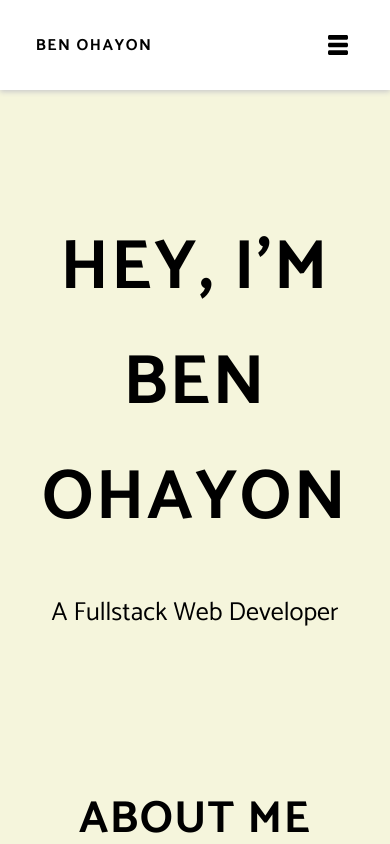
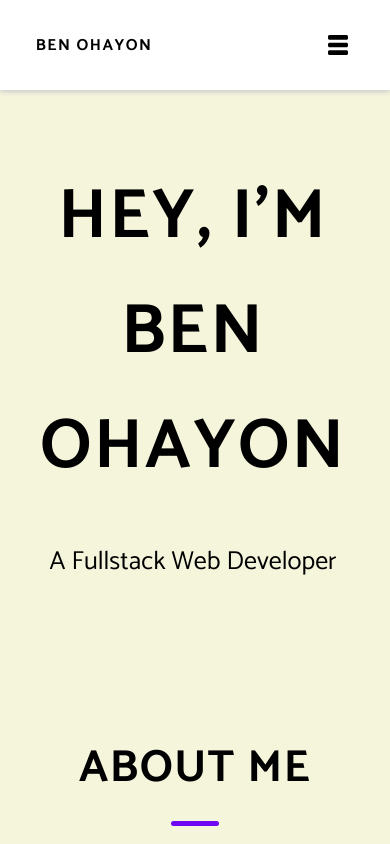
Before and after one commit to BenOhayon/my_portfolio_app, a React (Vite) app: page / in a window 390 px wide. Shown: the top 844 px of the page. Built offline with nearby package versions, Linux system fonts and the light colour scheme.

Commit message:
resume file download bug fix

```diff
--- a/src/components/Footer/Footer.scss
+++ b/src/components/Footer/Footer.scss
@@ -66,3 +66,9 @@
 .footer-title {
   text-transform: uppercase;
 }
+
+@media screen and (max-width: 1085px) {
+  .social-link {
+    transition: none;
+  }
+}
--- a/src/components/Hero/Hero.scss
+++ b/src/components/Hero/Hero.scss
@@ -1,6 +1,6 @@
 
 .hero-container {
-  padding: calc(var(--navbar-height) + 13%) 4% calc(var(--navbar-height) + 20%) 4%;
+  padding: calc(var(--navbar-height) + 10%) 4% calc(var(--navbar-height) + 20%) 4%;
 
   .hero-title {
     font-size: 90px;
@@ -16,7 +16,11 @@
 }
 
 @media screen and (max-width: 1085px) {
-  .hero-container .hero-title {
-    font-size: 70px;
+  .hero-container {
+    padding: calc(var(--navbar-height)) 4% calc(var(--navbar-height) + 20%) 3%;
+
+    .hero-title {
+      font-size: 70px;
+    }
   }
 }
--- a/src/components/NavBar/NavBar.jsx
+++ b/src/components/NavBar/NavBar.jsx
@@ -1,6 +1,7 @@
 import React, { useRef } from 'react'
 import { Link as ScrollLink } from 'react-scroll'
 import menuIcon from '../../../assets/menu-icon.svg'
+import resumeFile from '../../../documents/resume.pdf'
 
 import './NavBar.scss'
 
@@ -25,7 +26,7 @@ export default function NavBar({ scrollToPageTop }) {
         <li><ScrollLink to='about' className='nav-about-button nav-button' spy={true} offset={-110} smooth={true} duration={LINK_SLIDING_ANIMATION_DURATION}>About</ScrollLink></li>
         <li><ScrollLink to='projects' className='nav-about-button nav-button' spy={true} offset={-110} smooth={true} duration={LINK_SLIDING_ANIMATION_DURATION}>Projects</ScrollLink></li>
         <li><ScrollLink to='contact' className='nav-contact-button nav-button' spy={true} offset={-110} smooth={true} duration={LINK_SLIDING_ANIMATION_DURATION}>Contact</ScrollLink></li>
-        <li><a href='../../../documents/resume.pdf' target='_blank' className='nav-resume-button' download>Resume</a></li>
+        <li><a href={resumeFile} target='_blank' className='nav-resume-button' download='ben_ohayon_resume'>Resume</a></li>
       </ul>
       <div className='mobile-navbar-menu-button hidden' onClick={toggleNavBarMenu}><img src={menuIcon} alt='mobile navbar menu' /></div>
       <ul ref={mobileMenuRef} className="mobile-navbar-menu hidden">
--- a/src/components/NavBar/NavBar.scss
+++ b/src/components/NavBar/NavBar.scss
@@ -85,7 +85,7 @@ li {
   list-style: none;
 }
 
-@media screen and (max-width: 685px) {
+@media screen and (max-width: 1085px) {
   nav .mobile-navbar-menu-button {
     width: 30px;
     height: 30px;
```
